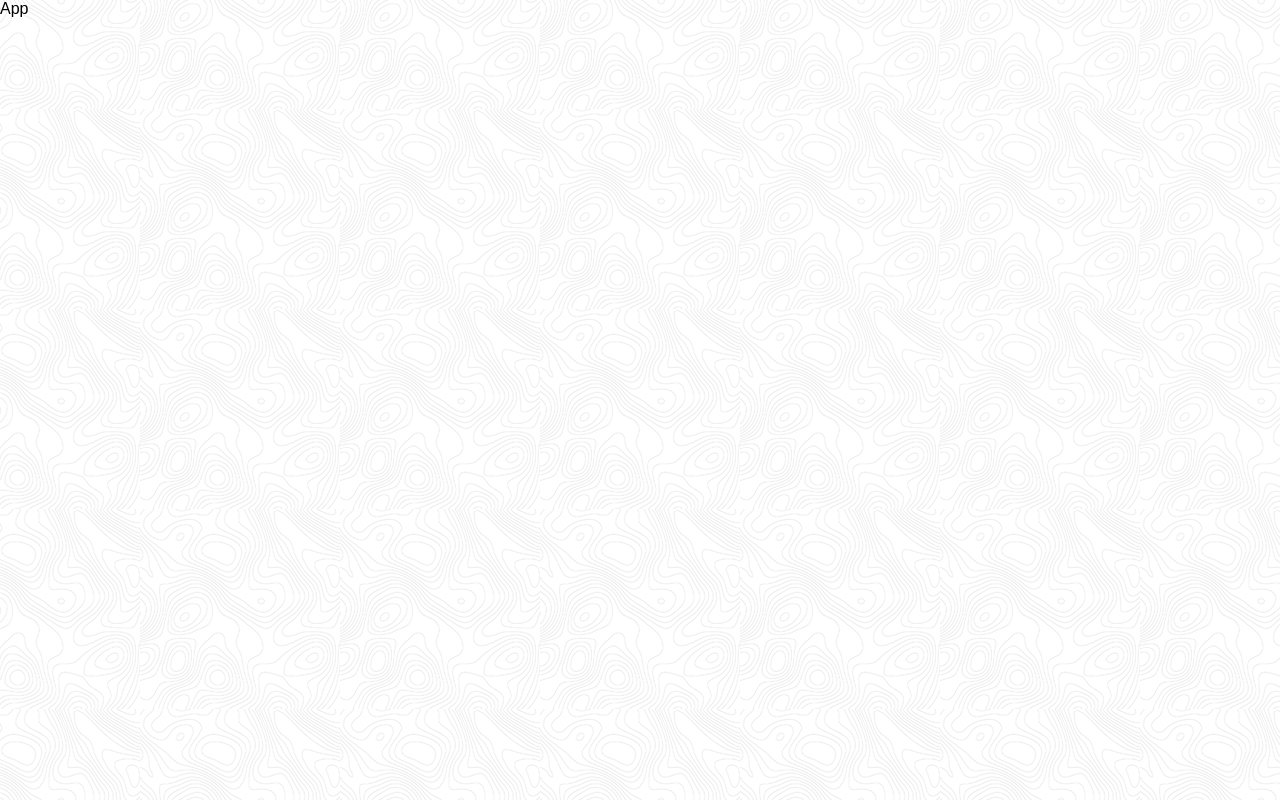
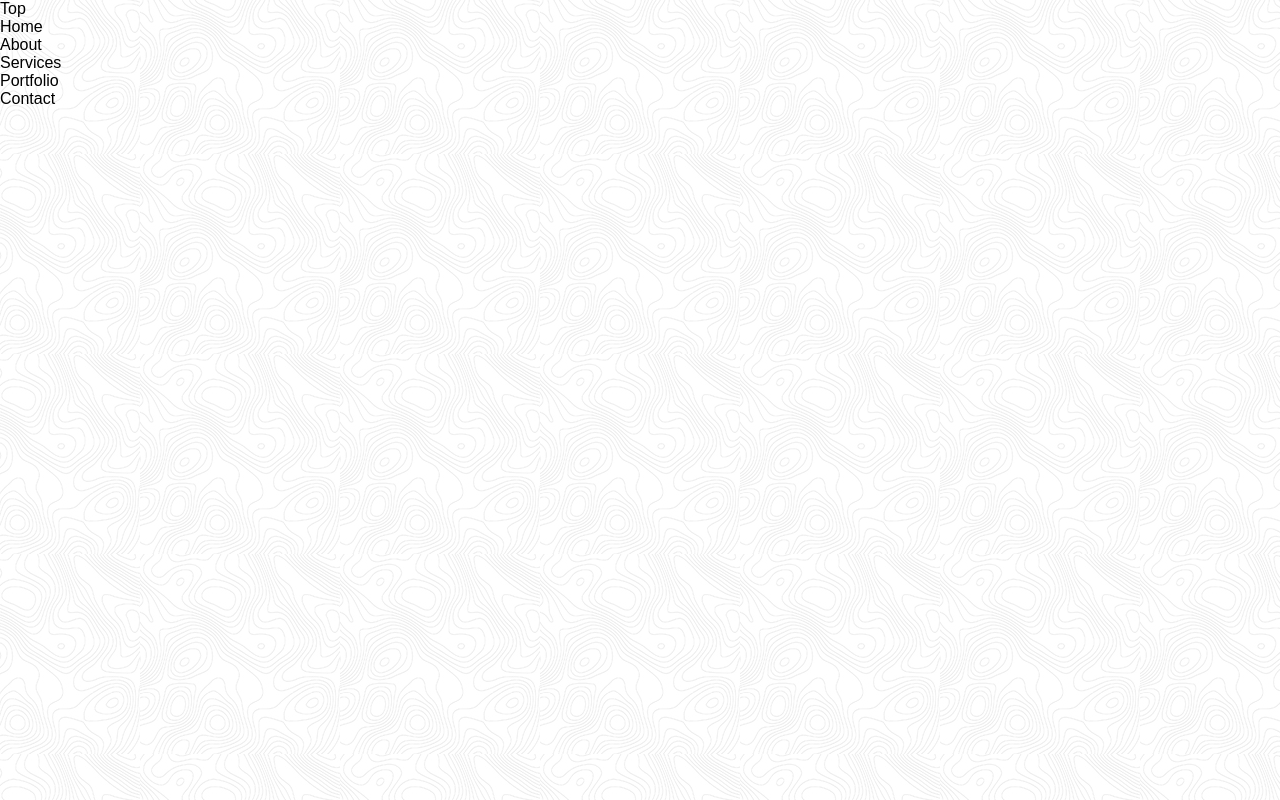
Before and after one commit to Roche001/mindah-roche, a React (Create React App) app: page / in a window 1280 px wide. Built offline with nearby package versions, Linux system fonts and the light colour scheme; a web font is replaced by a local one.

Commit message:
upddate changes

```diff
--- a/package.json
+++ b/package.json
@@ -6,7 +6,9 @@
     "@testing-library/jest-dom": "^5.14.1",
     "@testing-library/react": "^13.0.0",
     "@testing-library/user-event": "^13.2.1",
+    "bootstrap": "^5.3.1",
     "react": "^18.2.0",
+    "react-bootstrap": "^2.8.0",
     "react-dom": "^18.2.0",
     "react-router-dom": "^6.15.0",
     "react-scripts": "5.0.1",
--- a/src/App.jsx
+++ b/src/App.jsx
@@ -1,8 +1,23 @@
 import React from "react";
 import "./index.css";
+import Top from "./components/top/Top";
+import Home from "./components/home/Home";
+import About from "./components/about/About";
+import Services from "./components/services/Services";
+import Portfolio from "./components/portfolio/Portfolio";
+import Contact from "./components/contact/Contact";
 
 const App = () => {
-  return <div>App</div>;
+  return (
+    <>
+      <Top />
+      <Home />
+      <About />
+      <Services />
+      <Portfolio />
+      <Contact />
+    </>
+  );
 };
 
 export default App;
--- /dev/null
+++ b/src/nav.js
@@ -0,0 +1,6 @@
+export const bar = [
+  { title: "home", titleLink: "/" },
+  { title: "about", titleLink: "/About" },
+  { title: "services", titleLink: "/Services" },
+  { title: "portfolio", titleLink: "/Portfolio" },
+];
```
Also changed, not shown: 1 other file (tests, documents, lock files or other folders).
